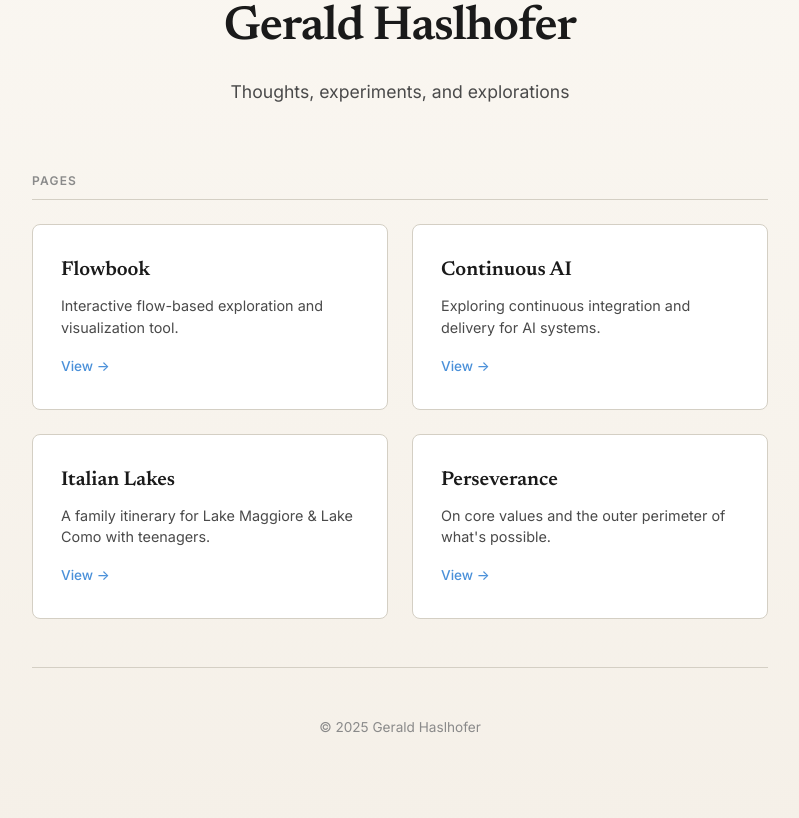
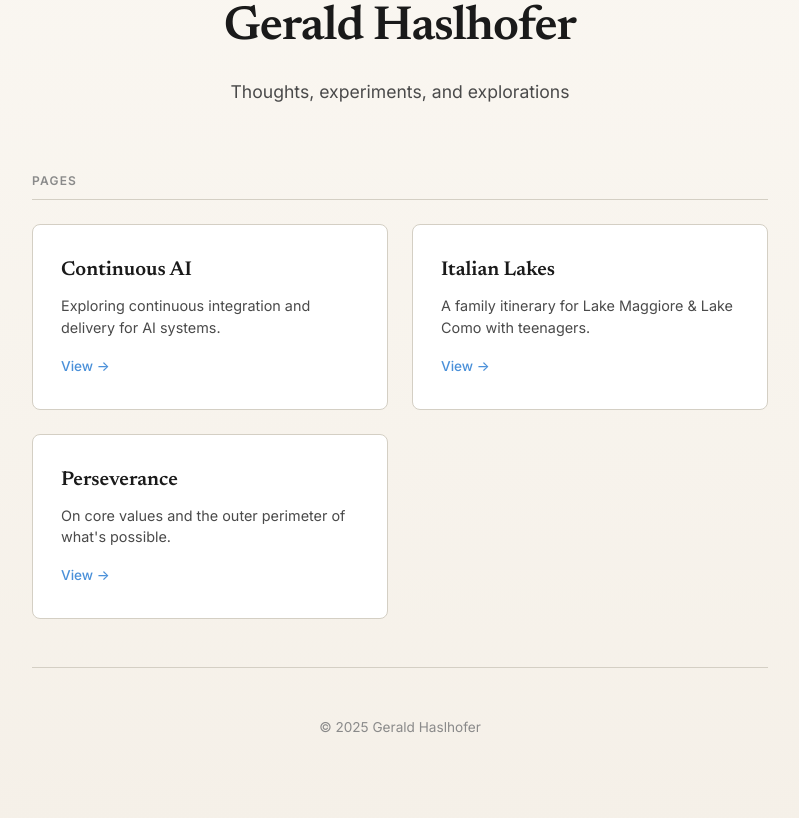
Before and after one commit to haslhofer/blog2026, a Flask app: page / in a window 1280 px wide. Shown: the part 641-1459 px from the top of the page, without its empty margins (240-1039 px from the left). Run offline with Flask 3, Linux system fonts and the light colour scheme.

Commit message:
Update index.html

```diff
--- a/templates/index.html
+++ b/templates/index.html
@@ -141,12 +141,6 @@
         <section class="pages-section">
             <h2 class="pages-title">Pages</h2>
             <div class="pages-grid">
-                <a href="/flowbook" class="page-card">
-                    <h3 class="page-card-title">Flowbook</h3>
-                    <p class="page-card-desc">Interactive flow-based exploration and visualization tool.</p>
-                    <span class="page-card-arrow">View →</span>
-                </a>
-
                 <a href="/continuous-ai" class="page-card">
                     <h3 class="page-card-title">Continuous AI</h3>
                     <p class="page-card-desc">Exploring continuous integration and delivery for AI systems.</p>
```
